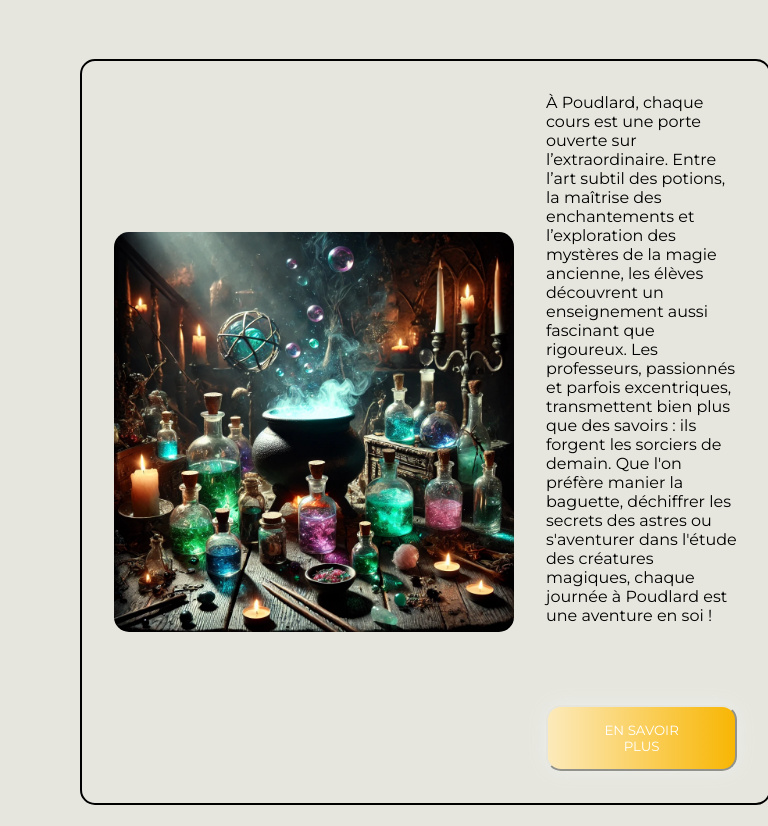
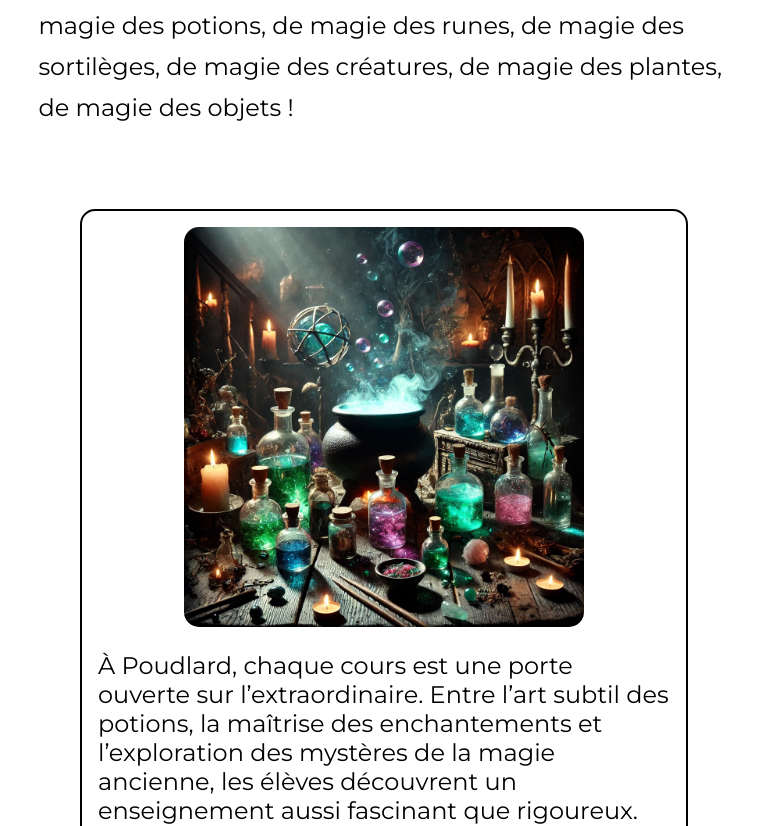
Before and after one commit to itisalicia/hogwarts, a React (Vite) app in the folder client/: page / in a window 768 px wide. Shown: the part 1669-2495 px from the top of the page. Built offline with nearby package versions, Linux system fonts and the light colour scheme; a web font is replaced by a local one.

Commit message:
the homepage is responsive

```diff
--- a/client/src/App.css
+++ b/client/src/App.css
@@ -2,6 +2,7 @@
 
 :root {
   --font-family: "Montserrat", sans-serif;
+  --primary-color: var(--primary-color);
 }
 
 * {
@@ -9,5 +10,5 @@
   padding: 0;
   box-sizing: border-box;
   font-family: var(--font-family);
-  background-color: #e6e6de;
+  background-color: var(--primary-color);
 }
--- a/client/src/pages/HomePage/Homepage.css
+++ b/client/src/pages/HomePage/Homepage.css
@@ -21,8 +21,15 @@
   margin-bottom: 5rem;
 }
 
+.homepage-card-container {
+  display: flex;
+  flex-wrap: wrap;
+  justify-content: center;
+}
+
 .homepage-cards {
   display: flex;
+  /* flex-direction: column; */
   align-items: center;
   border: 2px solid black;
   border-radius: 15px;
@@ -39,9 +46,9 @@
 }
 
 .homepage-card-content {
-  display: flex;
+  /* display: flex;
   flex-direction: column;
-  justify-content: center;
+  justify-content: center; */
   margin-bottom: 5rem;
 }
 
@@ -52,7 +59,7 @@
     #f8b500 51%,
     #fceabb 100%
   );
-  border-color: #e6e6de;
+  border-color: var(--primary-color);
 }
 .homepage-card-button {
   margin: 10px;
@@ -74,3 +81,62 @@
   text-decoration: none;
   cursor: pointer;
 }
+
+@media only screen and (max-width: 464px) {
+  .homepage-img-hogwarts {
+    height: 25rem;
+  }
+  .hogwarts-details-container {
+    width: 90%;
+    font-size: 1.3rem;
+  }
+  .homepage-cards {
+    align-items: flex-start;
+    padding: 1rem;
+    flex-direction: column;
+  }
+  .homepage-card-img {
+    width: 20rem;
+    height: 20rem;
+  }
+  .homepage-card-description {
+    font-size: 1.5rem;
+    margin-top: 1.5rem;
+  }
+}
+
+@media (min-width: 760px) and (max-width: 1024px) {
+  .hogwarts-details-container {
+    width: 90%;
+    font-size: 1.5rem;
+  }
+  .homepage-cards {
+    align-items: flex-start;
+    padding: 1rem;
+    flex-direction: column;
+  }
+  .homepage-card-img {
+    width: 25rem;
+    height: 25rem;
+    display: block;
+    margin: auto;
+  }
+  .homepage-card-description {
+    font-size: 1.5rem;
+    margin-top: 1.5rem;
+  }
+  .homepage-card-button {
+    margin: 10px;
+    padding: 25px 55px;
+    font-size: 1.5rem;
+    text-align: center;
+    text-transform: uppercase;
+    transition: 0.5s;
+    background-size: 200% auto;
+    color: white;
+    box-shadow: 0 0 20px #eee;
+    border-radius: 15px;
+    display: block;
+    margin: auto;
+  }
+}
--- a/client/src/pages/Houses/Houses.css
+++ b/client/src/pages/Houses/Houses.css
@@ -1,13 +1,18 @@
 .houses-title {
   text-align: center;
   margin: 5rem;
+}
+
+.houses-card-container {
+  display: flex;
+  flex-wrap: wrap;
+  justify-content: center;
 }
 
 .house-card {
   border: 1px solid black;
   border-radius: 15px;
   display: flex;
-  flex-direction: row;
   margin: 3rem;
   background-color: white !important;
 }
@@ -20,6 +25,7 @@
 .house-card-img {
   width: 15rem;
   margin: 1rem;
+  border-radius: 15px;
 }
 
 .house-card-details {
@@ -27,7 +33,7 @@
   flex-direction: column;
   justify-content: space-evenly;
   margin: 1rem;
-  background-color: transparent;
+  background-color: white !important;
 }
 
 .house-name,
```
